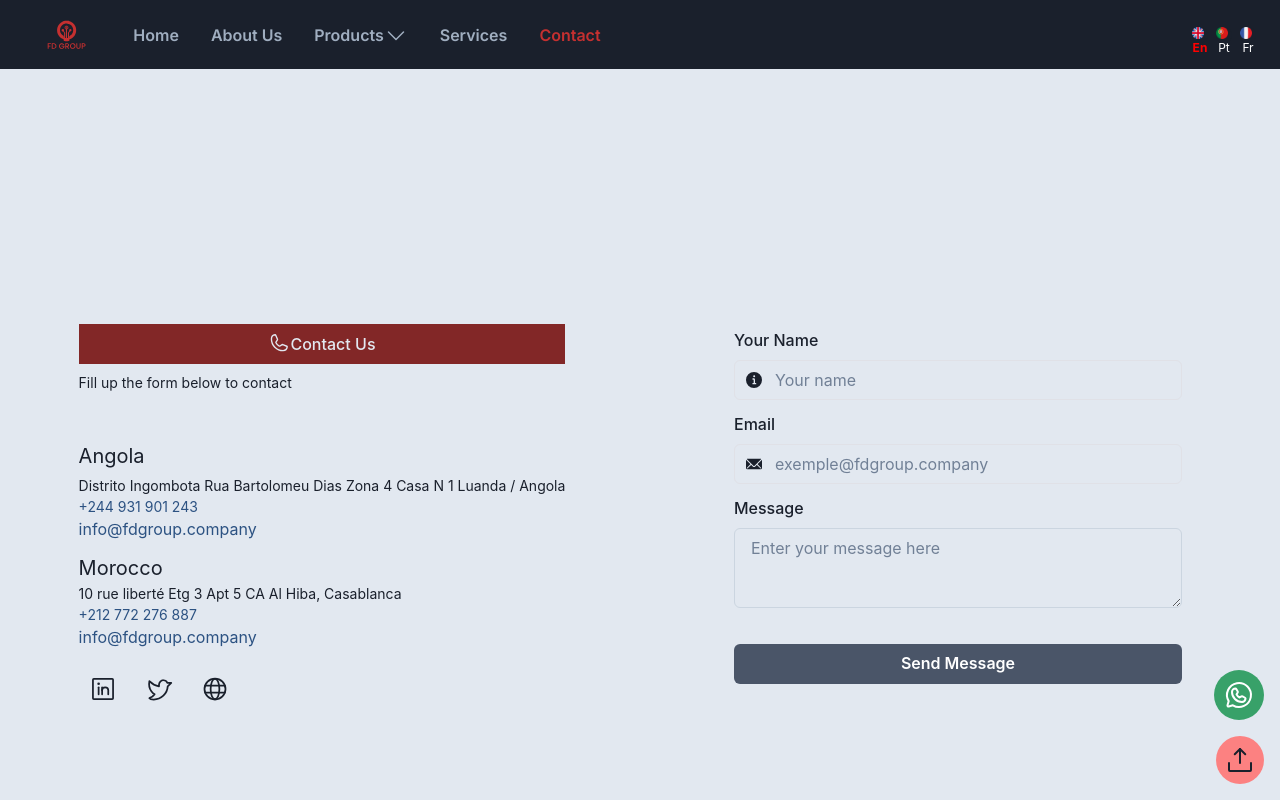
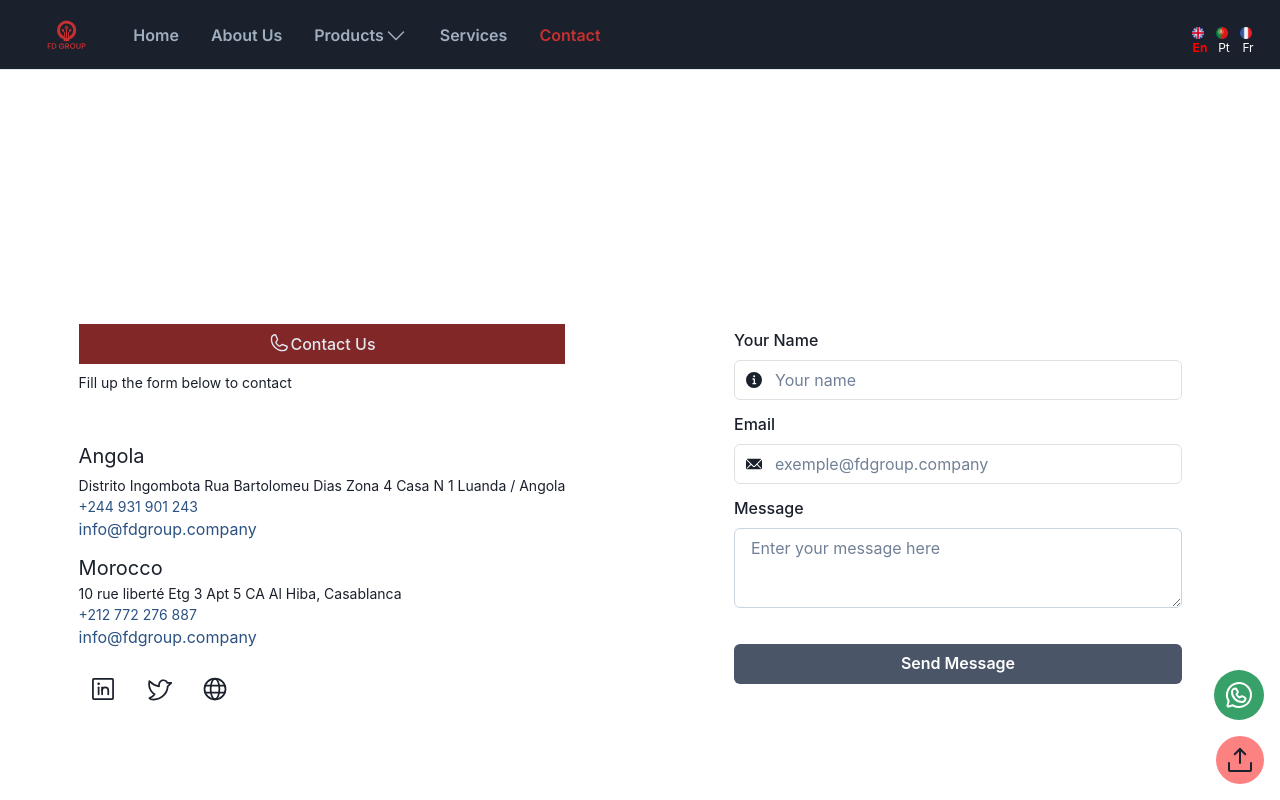
Before and after one commit to daniel-jp/fdgroup, a React (Vite) app: page /contact in a window 1280 px wide. Shown: the top 800 px of the page. Built offline with nearby package versions, Linux system fonts and the light colour scheme; a web font is replaced by a local one.

Commit message:
Trying to rsolve carousel text

```diff
--- a/src/components/Home/FdCarousel.tsx
+++ b/src/components/Home/FdCarousel.tsx
@@ -168,7 +168,7 @@ function FdCarousel() {
                   href={`${card.href}`}
                   borderRadius={30}
                   fontFamily="roboto"
-                w={300}
+                  w={300}
                   maxW={'full'}
                   fontSize={18}
                   color="white"
--- a/src/pages/Contact.tsx
+++ b/src/pages/Contact.tsx
@@ -159,7 +159,7 @@ const Contact: React.FC = () => {
 
 
     return (
- <Box bg={"gray.200"} pt={10} mt={-10}>
+ <Box bg={"white"} pt={10} mt={-10}>
 <Layout>
 
 
```
